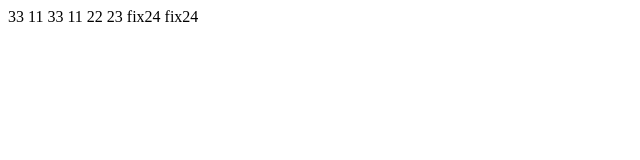
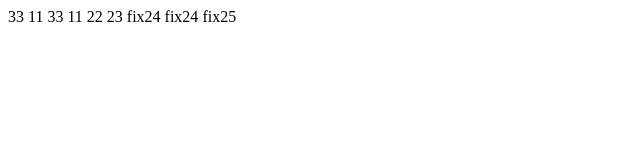
Before and after one commit to thechotinun/git-flow, a website: page index.html in a window 1280 px wide. Shown: the full height of the page, 0-640 px from the left. Drawn offline with Linux system fonts and the light colour scheme.

Commit message:
fixbug25

```diff
--- a/index.html
+++ b/index.html
@@ -14,5 +14,6 @@
     <span>23</span>
     <span>fix24</span>
     <span>fix24</span>
+    <span>fix25</span>
   </body>
 </html>
```
